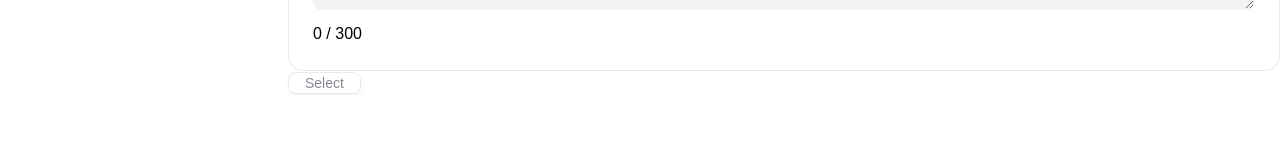
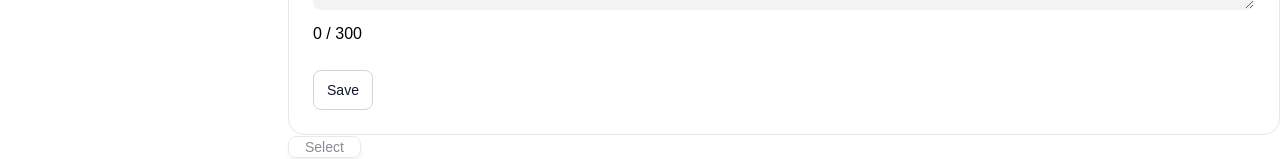
Before and after one commit to kenan324/Warehouse-management-system, a Next.js app: page /edit/1 in a window 1280 px wide. Shown: the part 1262-1421 px from the top of the page. Before the commit the page ends 1357 px from the top, so only its background shows below. Built offline with nearby package versions, Linux system fonts and the light colour scheme; no server answers; the database is empty.

Commit message:
feat: add edit toggle to text area

```diff
--- a/src/components/form/form/EditItemForm.tsx
+++ b/src/components/form/form/EditItemForm.tsx
@@ -61,6 +61,8 @@ export default function EditFrom({ id, item }: { id: string; item: Item; }) {
         fromValid,
         setForm,
         handleChange,
+        editTextarea,
+        handleEditTextarea,
     } = useItem();
 
     useEffect(() => {
@@ -209,9 +211,17 @@ export default function EditFrom({ id, item }: { id: string; item: Item; }) {
                         maxLength={300}
                         placeholder="Type here"
                         value={item?.productInfo?.description}
-                        disabled
+                        disabled={!editTextarea}
                     >
                     </Textarea>
+                    <Button
+                        size="sm"
+                        variant="outline"
+                        className="flex w-15 h-10 self-start"
+                        onClick={handleEditTextarea}
+                            >
+                            {editTextarea ? "Save" : "Edit" }
+                    </Button>
                 </ComponentsCard>
             </div>
             <Button type="submit" disabled={!fromValid}>
--- a/src/components/form/textarea/Textarea.tsx
+++ b/src/components/form/textarea/Textarea.tsx
@@ -43,9 +43,12 @@ const Textarea: React.FC<TextareaProps> = ({
                     placeholder={placeholder}
                     required={required}
                     className={
-                    twMerge(`
+                    twMerge(` resize-none
                     flex w-full border rounded-lg px-3 py-2 border-transparent outline-none bg-[#f3f3f3] transition-all duration-500 hover:border-[#4a9dec] focus:border-[#4a9dec] focus:shadow-[0_0_0_7px_rgb(74_157_236/20%)] focus:bg-white
-                    `, className)}
+                    ${
+                        disabled === true ? "resize-none" : "resize"
+                    }`,
+                    className )}
 
                     onChange={(e) => setText(e.target.value)}
                     disabled={disabled}
--- a/src/hook/Item-Hook/useItem.ts
+++ b/src/hook/Item-Hook/useItem.ts
@@ -3,7 +3,6 @@
 
 import { Item } from "@/type/item-types";
 import { useState } from "react";
-import { string } from "zod";
 
 export function useItem() {
 
@@ -17,6 +16,8 @@ export function useItem() {
         itemMasterStatus: "",
     });
 
+    const [editTextarea, setEditTextarea] = useState(true)
+
     const fromValid = Object.values(form)
     .filter(value => typeof value === "string")
     // string for now
@@ -29,10 +30,17 @@ export function useItem() {
             setForm(prev => ({...prev, [e.target.name]: e.target.value}))
         }
 
+
+    const handleEditTextarea = () => {
+        setEditTextarea((prev) => !prev);
+
+    }
     return {
         form,
         setForm,
         handleChange,
         fromValid,
+        handleEditTextarea,
+        editTextarea,
     }
 }
```
